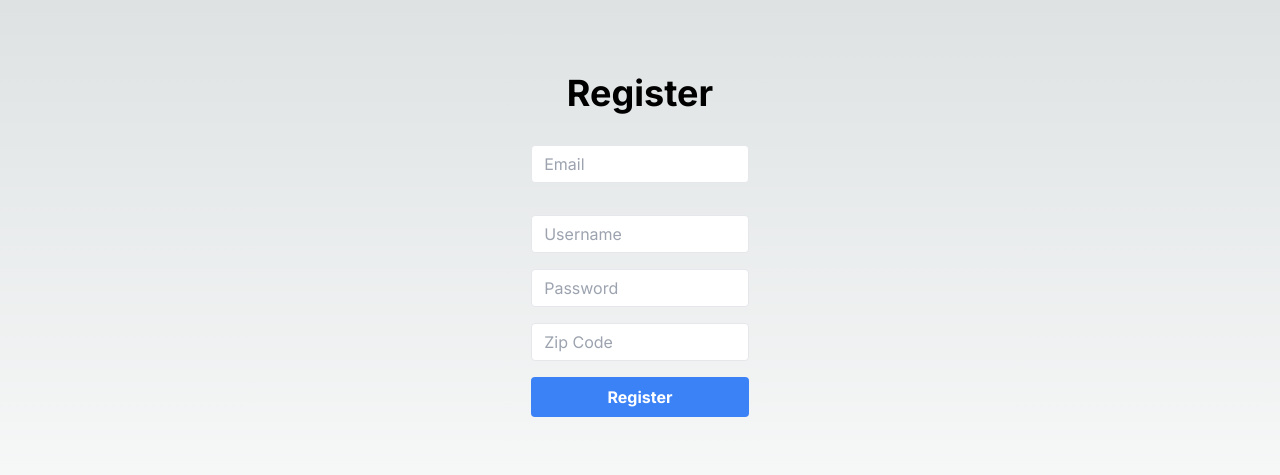
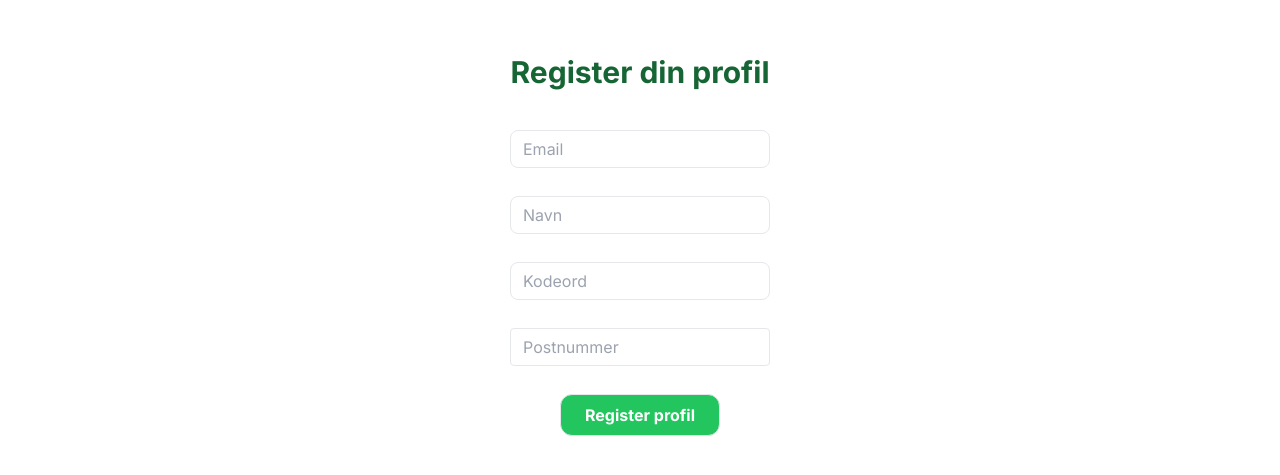
Before and after one commit to Emil-J1/SparMedSamvittighed, a Next.js app in the folder spar-med-samvittighed/: page /register in a window 1280 px wide. Shown: the part 155-630 px from the top of the page. Built offline with nearby package versions, Linux system fonts and the light colour scheme.

Commit message:
Styling: Login page AND Register page

```diff
--- a/spar-med-samvittighed/src/app/auth/login/page.tsx
+++ b/spar-med-samvittighed/src/app/auth/login/page.tsx
@@ -8,9 +8,11 @@ export default function Login() {
   const [error, formAction] = useFormState(loginAction, undefined);
 
   return (
-    <section className="flex flex-col items-center justify-center min-h-screen bg-gray-black">
-      <h1 className="text-4xl font-bold mb-8">Login</h1>
-      <form action={formAction} className="flex flex-col space-y-4 w-1/5">
+    <section className="flex flex-col items-center justify-center h-screen w-screen bg-[url('https://images.pexels.com/photos/4113922/pexels-photo-4113922.jpeg?auto=compress&cs=tinysrgb&w=1260&h=750&dpr=1')]">
+      <div className="p-10 rounded-2xl w-full max-w-md flex flex-col items-center bg-white max-sm:w-4/5 text-center">
+        <h1 className="text-3xl font-bold mb-8 text-green-800">Spar med samvittighed</h1>
+        <h2 className="text-2xl font-bold mb-8 text-gray-800">Login</h2>
+        <form action={formAction} className="flex flex-col space-y-4 w-4/5 gap-2">
           <input
             type="email"
             placeholder="Email"
@@ -19,13 +21,13 @@ export default function Login() {
           />
           <input
             type="password"
-          placeholder="Password"
+            placeholder="Kodeord"
             name="password"
             className="appearance-none border rounded w-full py-2 px-3 text-gray-700 leading-tight focus:outline-none focus:shadow-outline"
           />
           <button
             type="submit"
-          className="bg-green-500 hover:font-medium text-white font-bold py-2 px-4 rounded focus:outline-none focus:shadow-outline w-full self-center"
+            className="bg-green-500 hover:bg-white hover:text-green-500 transition ease-in-out duration-300 text-white font-bold py-2 px-4 rounded-xl focus:outline-none focus:shadow-outline self-center border w-40"
           >
             Login
           </button>
@@ -33,11 +35,15 @@ export default function Login() {
 
         {error && <p className="mt-4 text-red-500">{error}</p>}
 
-      <Link href="/register" className="flex flex-col items-center justify-center w-1/6">
-        <button className="bg-black hover:font-medium text-white font-bold mt-6 py-2 px-4 rounded focus:outline-none focus:shadow-outline self-center border border-white w-full">
+        <Link
+          href="/register"
+          className="flex flex-col items-center justify-center w-40"
+        >
+          <button className="bg-white hover:bg-gray-800 hover:text-white transition ease-in-out duration-300 text-gray-800 font-bold mt-6 py-2 px-4 rounded-xl focus:outline-none focus:shadow-outline self-center border border-black w-full">
             Registrer dig
           </button>
         </Link>
+      </div>
     </section>
   );
 }
--- a/spar-med-samvittighed/src/app/globals.css
+++ b/spar-med-samvittighed/src/app/globals.css
@@ -31,3 +31,13 @@ body {
     text-wrap: balance;
   }
 }
+
+* {
+  box-sizing: border-box !important;
+  padding: 0;
+  margin: 0;
+}
+
+.bgBlur {
+  backdrop-filter: blur(6px);
+};
--- a/spar-med-samvittighed/src/app/page.tsx
+++ b/spar-med-samvittighed/src/app/page.tsx
@@ -39,7 +39,7 @@ export default async function Home() {
           <>
             <Navbar />
             <div>
-              <h1>Dette er dine butikker i nærheden af dig</h1>
+              <h1>Dette er butikker i nærheden af dig:</h1>
             </div>
             <StoreList zipCode={user.zipCode} />
           </>
--- a/spar-med-samvittighed/src/app/register/page.tsx
+++ b/spar-med-samvittighed/src/app/register/page.tsx
@@ -36,9 +36,9 @@ export default function Register() {
   };
 
   return (
-    <section className="flex min-h-screen flex-col items-center justify-center p-24 bg-gray-black">
-      <h1 className="text-4xl font-bold mb-8">Register</h1>
-      <form onSubmit={handleSubmit} className="flex flex-col space-y-4 w-1/5 ">
+    <section className="flex flex-col items-center justify-center h-screen w-screen w-full bg-white text-center gap-2">
+      <h1 className="text-3xl font-bold mb-8 text-green-800">Register din profil</h1>
+      <form onSubmit={handleSubmit} className="flex flex-col space-y-4 max-sm:w-3/5 gap-3">
         <input
           type="email"
           name="email"
@@ -46,30 +46,30 @@ export default function Register() {
           value={formData.email}
           onChange={handleChange}
           required
-          className="appearance-none border rounded w-full py-2 px-3 text-gray-700 leading-tight focus:outline-none focus:shadow-outline mb-4"
+          className="appearance-none border rounded-lg w-full py-2 px-3 text-gray-700 leading-tight focus:outline-none focus:shadow-outline"
         />
         <input
           type="text"
           name="username"
-          placeholder="Username"
+          placeholder="Navn"
           value={formData.username}
           onChange={handleChange}
           required
-          className="appearance-none border rounded w-full py-2 px-3 text-gray-700 leading-tight focus:outline-none focus:shadow-outline mb-4"
+          className="appearance-none border rounded-lg w-full py-2 px-3 text-gray-700 leading-tight focus:outline-none focus:shadow-outline mb-4"
         />
         <input
           type="password"
           name="password"
-          placeholder="Password"
+          placeholder="Kodeord"
           value={formData.password}
           onChange={handleChange}
           required
-          className="appearance-none border rounded w-full py-2 px-3 text-gray-700 leading-tight focus:outline-none focus:shadow-outline mb-4"
+          className="appearance-none border rounded-lg w-full py-2 px-3 text-gray-700 leading-tight focus:outline-none focus:shadow-outline mb-4"
         />
         <input
           type="text"
           name="zipCode"
-          placeholder="Zip Code"
+          placeholder="Postnummer"
           value={formData.zipCode}
           onChange={handleChange}
           onKeyDown={(event) => {
@@ -94,9 +94,9 @@ export default function Register() {
         />
         <button
           type="submit"
-          className="w-full bg-blue-500 hover:bg-blue-700 text-white font-bold py-2 px-4 rounded focus:outline-none focus:shadow-outline"
+          className="bg-green-500 hover:bg-white hover:text-green-500 transition ease-in-out duration-300 text-white font-bold py-2 px-4 rounded-xl focus:outline-none focus:shadow-outline self-center border w-40 mt-10"
         >
-          Register
+          Register profil
         </button>
       </form>
       {message && <p className="mt-4 text-red-500">{message}</p>}
--- a/spar-med-samvittighed/src/app/stores/page.tsx
+++ b/spar-med-samvittighed/src/app/stores/page.tsx
@@ -11,10 +11,10 @@ export default function StoreListPage() {
   };
 
   return (
-    <div className="flex min-h-screen flex-col items-center justify-between p-24">
-      <h1 className="flex justify-center text-3xl pb-12">Butikker</h1>
+    <section className="flex min-h-screen flex-col items-center justify-between p-24 bg-white">
+      <h1 className="text-3xl font-bold mb-12 text-green-800">Butikker</h1>
       <Searchbar onSearch={handleSearch} />
       {zipCode ? <StoreList zipCode={zipCode} /> : <StoreList zipCode='9000' />}
-    </div>
+    </section>
   );
 }
--- a/spar-med-samvittighed/src/components/Searchbar.tsx
+++ b/spar-med-samvittighed/src/components/Searchbar.tsx
@@ -20,7 +20,7 @@ const Searchbar: React.FC<SearchbarProps> = ({ onSearch }) => {
   return (
     <form
       onSubmit={handleSubmit}
-      className="flex justify-center items-center mb-10 h-12 w-full"
+      className="flex justify-center items-center mb-10 h-12 w-full max-sm:w-screen"
     >
       <input
         type="text"
@@ -44,14 +44,14 @@ const Searchbar: React.FC<SearchbarProps> = ({ onSearch }) => {
             ).value.slice(0, 4);
           }
         }}
-        className="border border-gray-400 p-2 rounded-lg text-black h-full w-full"
+        className="border border-gray-400 p-2 rounded-lg text-black h-full w-full max-sm:w-3/5"
       />
       <button
         type="submit"
-        className="bg-green-600 hover:bg-green-500 text-black p-2 rounded-lg ml-2 h-full flex flex-row items-center w-14"
+        className="bg-green-500 hover:bg-white hover:text-green-500 transition ease-in-out duration-300 p-2 rounded-lg ml-2 h-full flex flex-row items-center w-14 border border-green-500"
       >
         <img
-          className="h-full"
+          className="h-full w-full object-cover"
           src="http://www.endlessicons.com/wp-content/uploads/2012/12/search-icon.png"
           alt="Søge-ikon"
         />
--- a/spar-med-samvittighed/src/components/StoreList.tsx
+++ b/spar-med-samvittighed/src/components/StoreList.tsx
@@ -74,19 +74,19 @@ export default function StoreList({ zipCode }: StoreListProps) {
   }
 
   return (
-    <div className="py-10 px-10 text-gray-700">
-      <div className="grid lg:grid-cols-3 gap-4">
+    <section className="py-10 px-10 w-screen">
+      <div className="grid lg:grid-cols-3 gap-6">
         {storeData &&
           storeData.length > 0 &&
           storeData.map((store) => (
-            <div
+            <article
               key={store.store.id}
-              className="bg-white text-black py-10 p-4 border rounded-lg"
+              className="bg-white text-gray-800 py-10 p-4 border rounded-lg"
             >
               <a href={`stores/${store.store.id}/`}>
-                <h1 className="flex justify-center text-xl mb-4">
+                <h2 className="flex justify-center text-xl font-bold mb-4">
                   {store.store.name}
-                </h1>
+                </h2>
                 <h3>
                   {store.store.address.city} - {store.store.address.zip}
                 </h3>
@@ -113,9 +113,9 @@ export default function StoreList({ zipCode }: StoreListProps) {
                   </h3>
                 </div>
               </a>
-            </div>
+            </article>
           ))}
       </div>
-    </div>
+    </section>
   );
 }
```
Lines whose indentation alone changed are shown as unchanged.
